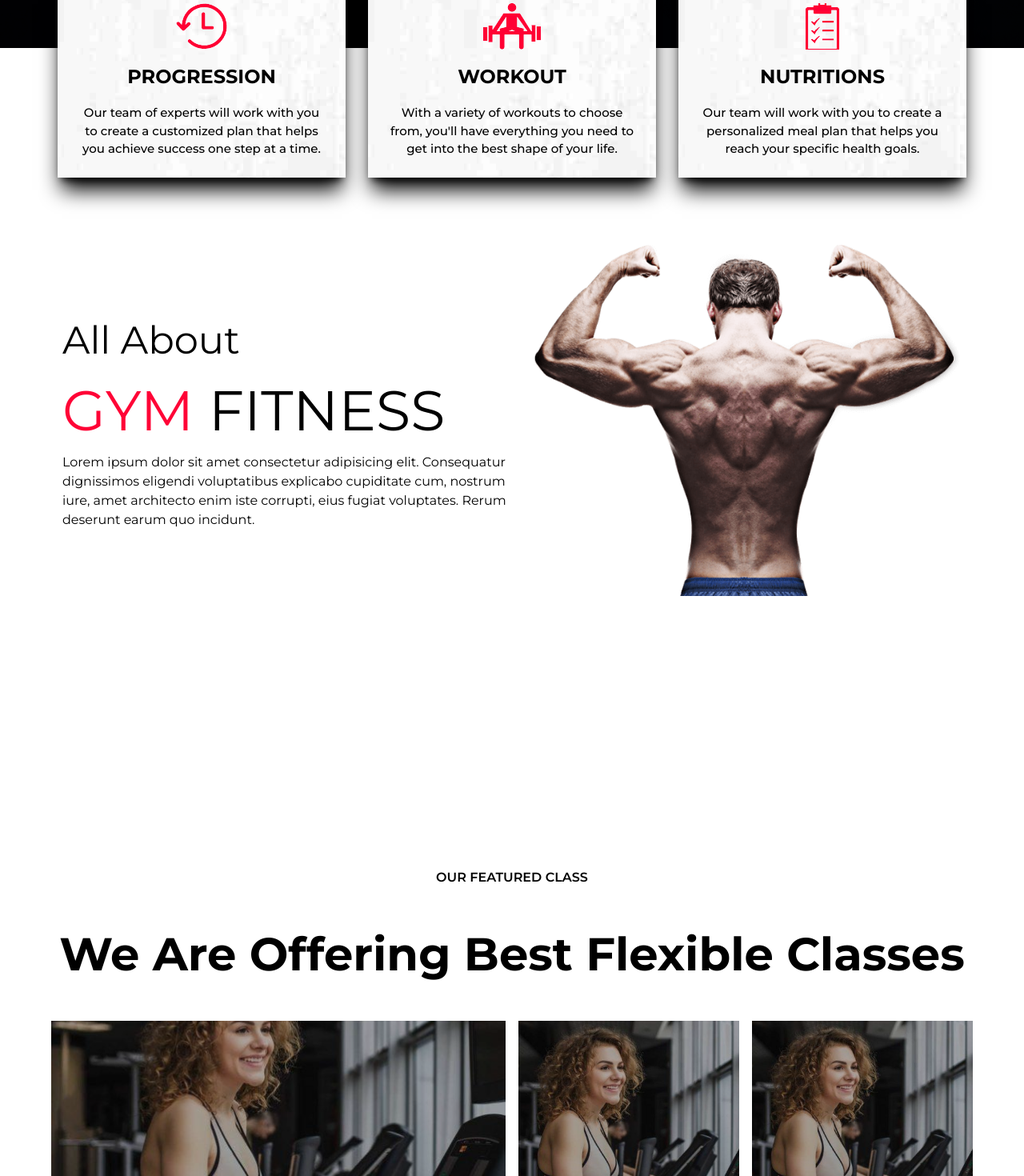
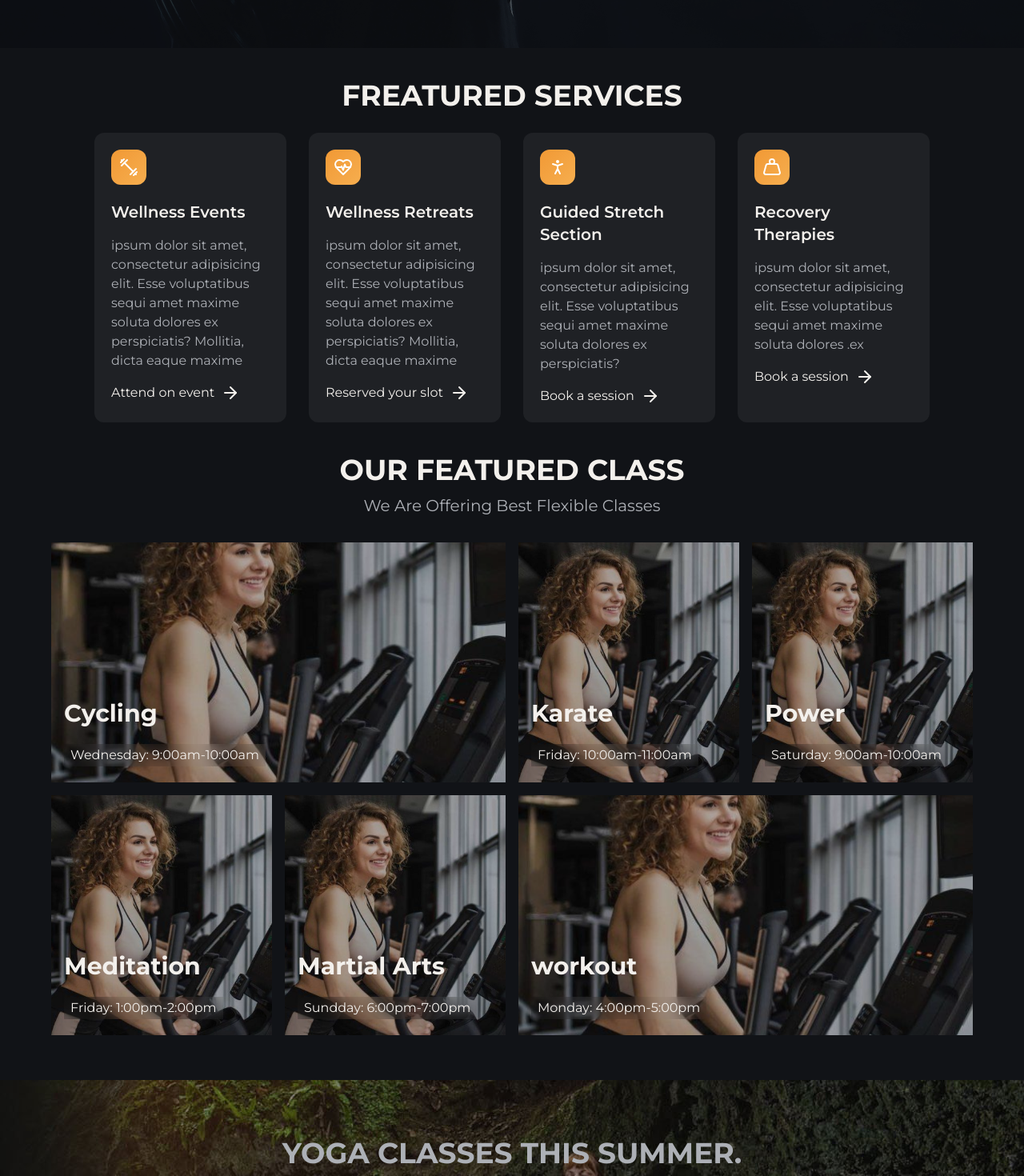
Before and after one commit to abhisheksooni/Gym-mate, a React (Vite) app: page / in a window 1280 px wide. Shown: the part 740-2210 px from the top of the page at 80% size. Built offline with nearby package versions, Linux system fonts and the light colour scheme.

Commit message:
Fix Style: Home Section

```diff
--- a/src/App.css
+++ b/src/App.css
@@ -45,3 +45,7 @@
     -webkit-transform: translate(50%,-50%);
     transform: translate(50%,-50%);
 }
+
+.allanime{
+
+}
--- a/src/Pages/AllPages.js
+++ b/src/Pages/AllPages.js
@@ -7,6 +7,7 @@ import Gallery from "./Gallery/Gallery"
 import Pricing from "./Priceing/Priceing"
 import Schedule from "./Schedule/Schedule"
 import PageNotFound from "./PageNotFound/PageNotFound"
+
 
 export{
     Home,
@@ -19,4 +20,5 @@ export{
     Schedule,
     PageNotFound,
 
+
 }
--- a/src/Pages/Hero/Home.jsx
+++ b/src/Pages/Hero/Home.jsx
@@ -17,14 +17,16 @@ import {
   Price,
   BlogSmallCard,
   Footer,
+  Services,
 } from "../../components/AllExport";
 
 function Home() {
   return (
-    <div className="">
+    <div className=" bg-bgColor1">
       <Nav />
       <Hero />
-      <About />
+      <Services/>
+      {/* <About /> */}
       <FeaturedClass />
       <YogaAdd />
       <Trainer />
--- a/src/components/AllExport.js
+++ b/src/components/AllExport.js
@@ -12,7 +12,7 @@ import Price from "./Price/Price"
 import BlogSmallCard from "./Blog/BlogSmallCard"
 import Footer from "./Footer/Footer"
 import {Schedules,ScheduleBtn,} from "../Pages/Schedule/Schedules"
-
+import Services from "./Featured Services/Services"
 
 export{
     Nav,
@@ -29,4 +29,5 @@ export{
     Footer,
     Schedules,
     ScheduleBtn,
+    Services,
 }
--- /dev/null
+++ b/src/components/Featured Services/Services.jsx
@@ -0,0 +1,61 @@
+import React from 'react'
+import { Dumbbell, HeartPulse, PersonStanding, Weight, ArrowRight } from 'lucide-react';
+
+function Services() {
+
+    const data = [
+        {
+            img:<Dumbbell/>,
+            Name:"Wellness Events",
+            btn:"Attend on event",
+            description:"ipsum dolor sit amet, consectetur adipisicing elit. Esse voluptatibus sequi amet maxime soluta dolores ex perspiciatis? Mollitia, dicta eaque maxime"
+        },
+        {
+            img:<HeartPulse/>,
+            Name:"Wellness Retreats",
+            btn:"Reserved your slot",
+            description:"ipsum dolor sit amet, consectetur adipisicing elit. Esse voluptatibus sequi amet maxime soluta dolores ex perspiciatis? Mollitia, dicta eaque maxime "
+        },
+        {
+            img:<PersonStanding/>,
+            Name:"Guided Stretch Section",
+            btn:"Book a session",
+            description:"ipsum dolor sit amet, consectetur adipisicing elit. Esse voluptatibus sequi amet maxime soluta dolores ex perspiciatis? "
+        },
+        {
+            img:<Weight/>,
+            Name:"Recovery Therapies",
+            btn:"Book a session",
+            description:"ipsum dolor sit amet, consectetur adipisicing elit. Esse voluptatibus sequi amet maxime soluta dolores .ex  "
+
+        },
+    ]
+
+
+  return (
+    <section className=' text-text2 px-4'>
+        <div className="">
+        <p className=' uppercase text-center my-5 mt-8 font-bold text-[36px] text-text1'>Freatured Services</p>
+        </div>
+        {/* Services */}
+        <div className=" flex xl:justify-center gap-7  overflow-x-scroll xl:overflow-x-hidden snap-x max-w-full px-2">
+
+       {
+        data.map((i)=>(
+            <div key={i.Name} className=" min-w-60 w-60 bg-bgColor2 rounded-xl p-5 hover:bg-boxHoverColor border border-transparent hover:border-gold cursor-pointer snap-center">
+            <div className=" bg-gradient-to-br from-[#F19935] to-gold p-2.5 rounded-xl text-[#fff] w-fit">
+                  {i.img}
+             </div>
+             <p className='text-text1 text-xl font-semibold mt-5'>{i.Name}</p>
+             <p className='my-4'>{i.description}</p>
+
+             <button className=' flex text-text1 gap-2'> {i.btn} <ArrowRight/></button>
+         </div>
+        ))
+       }
+        </div>
+    </section>
+  )
+}
+
+export default Services
--- a/src/components/FeaturedClass/FeaturedClass.jsx
+++ b/src/components/FeaturedClass/FeaturedClass.jsx
@@ -3,74 +3,75 @@ import bike from "../../Images/features/gym-bike.png";
 
 function FeaturedClass() {
   return (
-    <section className=" mx-auto max-w-[124rem] mb-14 flex items-center flex-col">
+    <section className=" mx-auto max-w-[124rem] mb-14 flex items-center flex-col ">
       <div className=" text-center">
-        <p className=" font-semibold text-base">OUR FEATURED CLASS</p>
-        <p className="text-[3.6rem] font-bold my-10">
+        <p className="  font-bold text-[36px] text-text1 mt-8">OUR FEATURED CLASS</p>
+        <p className="text-xl text-text2  mb-8 mt-1">
           We Are Offering Best Flexible Classes
         </p>
       </div>
 {/*  */}
-      <div className="  items-center lg:grid grid-cols-1 lg:grid-cols-4 *:h-[300px] w-full lg:max-w-[72rem] *:m-4 lg:*:m-0 lg:gap-4 *:overflow-hidden *:relative *:bg-black">
+      <div className="  items-center lg:grid grid-cols-1 lg:grid-cols-4 *:h-[300px] w-full lg:max-w-[72rem] *:m-4 lg:*:m-0 lg:gap-4 *:overflow-hidden *:relative *:bg-black ">
 
-        <div className=" col-span-2 ">
+       {/* All add animesons */}
+        <div className=" col-span-2   ">
           {/* <div className=" absolute z-10">
               <img src={bike} alt="" />
             </div> */}
-          <div className="absolute z-10 text-white bottom-5 left-4">
-            <p className=" font-bold text-3xl">Cycling</p>
-            <p className=" bg-red text-base py-0.5 mt-5 px-2">
+          <div className="absolute z-10 text-text1 bottom-5 left-4">
+            <p className=" font-bold text-3xl text-text1">Cycling</p>
+            <p className=" backdrop-blur-md text-base py-0.5 mt-5 px-2">
               Wednesday: 9:00am-10:00am
             </p>
           </div>
-          <div className=" bg-ci1 bg-no-repeat bg-center bg-cover h-full opacity-70 hover:opacity-100 hover:scale-110 "></div>
+          <div className=" bg-ci1 bg-no-repeat bg-center bg-cover h-full opacity-70 hover:opacity-100 hover:scale-110 ease-in duration-200 "></div>
         </div>
 
         <div className="">
-          <div className="absolute z-10 text-white bottom-5 left-4">
-            <p className=" font-bold text-3xl">Karate</p>
-            <p className=" bg-red text-base py-0.5 mt-5 px-2">
+          <div className="absolute z-10 text-text1 bottom-5 left-4  ">
+            <p className=" font-bold text-3xl text-text1">Karate</p>
+            <p className=" backdrop-blur-md  text-base py-0.5 mt-5 px-2  w-fit">
               Friday: 10:00am-11:00am
             </p>
           </div>
-          <div className=" bg-ci1 bg-no-repeat bg-center bg-cover h-full opacity-70 hover:opacity-100 hover:scale-110 "></div>
+          <div className=" bg-ci1 bg-no-repeat bg-center bg-cover h-full opacity-70 hover:opacity-100 hover:scale-110 ease-in duration-200"></div>
         </div>
         <div className="">
-          <div className="absolute z-10 text-white bottom-5 left-4">
-            <p className=" font-bold text-3xl">Power</p>
-            <p className=" bg-red text-base py-0.5 mt-5 px-2">
+          <div className="absolute z-10 text-text1 bottom-5 left-4">
+            <p className=" font-bold text-3xl text-text1">Power</p>
+            <p className=" backdrop-blur-md text-base py-0.5 mt-5 px-2">
               Saturday: 9:00am-10:00am
             </p>
           </div>
-          <div className=" bg-ci1 bg-no-repeat bg-center bg-cover h-full opacity-70 hover:opacity-100 hover:scale-110 "></div>
+          <div className=" bg-ci1 bg-no-repeat bg-center bg-cover h-full opacity-70 hover:opacity-100 hover:scale-110 ease-in duration-200 "></div>
         </div>
 
         <div className="">
-          <div className="absolute z-10 text-white bottom-5 left-4">
-            <p className=" font-bold text-3xl">Meditation</p>
-            <p className=" bg-red text-base py-0.5 mt-5 px-2">
+          <div className="absolute z-10 text-text1 bottom-5 left-4">
+            <p className=" font-bold text-3xl text-text1">Meditation</p>
+            <p className=" backdrop-blur-md text-base py-0.5 mt-5 px-2">
               Friday: 1:00pm-2:00pm
             </p>
           </div>
-          <div className=" bg-ci1 bg-no-repeat bg-center bg-cover h-full opacity-70 hover:opacity-100 hover:scale-110 "></div>
+          <div className=" bg-ci1 bg-no-repeat bg-center bg-cover h-full opacity-70 hover:opacity-100 hover:scale-110 ease-in duration-200"></div>
         </div>
         <div className="">
-          <div className="absolute z-10 text-white bottom-5 left-4">
-            <p className=" font-bold text-3xl">Martial Arts</p>
-            <p className=" bg-red text-base py-0.5 mt-5 px-2">
+          <div className="absolute z-10 text-text1 bottom-5 left-4">
+            <p className=" font-bold text-3xl text-text1">Martial Arts</p>
+            <p className=" backdrop-blur-md text-base py-0.5 mt-5 px-2">
               Sundday: 6:00pm-7:00pm
             </p>
           </div>
-          <div className=" bg-ci1 bg-no-repeat bg-center bg-cover h-full opacity-70 hover:opacity-100 hover:scale-110 "></div>
+          <div className=" bg-ci1 bg-no-repeat bg-center bg-cover h-full opacity-70 hover:opacity-100 hover:scale-110 ease-in duration-200"></div>
         </div>
         <div className="col-span-2">
-          <div className="absolute z-10 text-white bottom-5 left-4">
-            <p className=" font-bold text-3xl">workout</p>
-            <p className=" bg-red text-base py-0.5 mt-5 px-2">
+          <div className="absolute z-10 text-text1 bottom-5 left-4">
+            <p className=" font-bold text-3xl text-text1">workout</p>
+            <p className=" backdrop-blur-md text-base py-0.5 mt-5 px-2">
               Monday: 4:00pm-5:00pm
             </p>
           </div>
-          <div className=" bg-ci1 bg-no-repeat bg-center bg-cover h-full opacity-70 hover:opacity-100 hover:scale-110 "></div>
+          <div className=" bg-ci1 bg-no-repeat bg-center bg-cover h-full opacity-70 hover:opacity-100 hover:scale-110 ease-in duration-200"></div>
         </div>
       </div>
     </section>
--- a/src/components/Gym Trainer/TrainerCard.jsx
+++ b/src/components/Gym Trainer/TrainerCard.jsx
@@ -5,11 +5,11 @@ function TrainerCard({Name, Img, Trainer }) {
   return (
     <div className=' text-center w-fit'>
       <img src={Img}
-      className=' w-[80vw] lg:w-full rounded-full'
+      className=' min-w-[200px] max-w-[350px] w-full rounded-full'
       alt="" />
       <div className=" ">
-        <p className='text-[28px] font-semibold mt-5 mb-3'>{Name}</p>
-        <p className='text-[16px] font-medium'>{Trainer} Trainer</p>
+        <p className='text-[28px] font-semibold mt-5 mb-3 text-text1'>{Name}</p>
+        <p className='text-[16px] font-medium text-text2'>{Trainer} Trainer</p>
         <div className=" flex gap-3">
         </div>
       </div>
--- a/src/components/YogaAdd/YogaAdd.jsx
+++ b/src/components/YogaAdd/YogaAdd.jsx
@@ -3,10 +3,10 @@ import Button from '../Button/Button'
 
 function YogaAdd({img="bg2", h, p, span, pp, className}) {
   return (
-    <div className={` ${"bg-"+img}  bg-no-repeat-y w-full  uppercase text-white flex flex-col items-center p-6 py-16 my-12 ${className}`}>
+    <div className={` ${"bg-"+img}  bg-no-repeat-y w-full  uppercase text-text2 flex flex-col items-center p-6 py-16 my-12 ${className}`}>
         <h2  className=' text-[36px] font-bold text-center '>{h ? h:"yoga classes this summer"+"."}</h2>
 
-            <p className=' text-[34px] w-80 text-center my-9 '>{p? p : "pay now and  get"}<span className=' text-red'>{span? span :" 35% "}</span>{pp? pp :"discont"}</p>
+            <p className=' text-[34px] w-80 text-center text-text1 my-9 '>{p? p : "pay now and  get"}<span className=' text-gold'>{span? span :" 35% "}</span>{pp? pp :"discont"}</p>
 
         <Button/>
     </div>
```
Also changed, not shown: src/components/Hero/Hero.jsx (+4 -4 lines).
